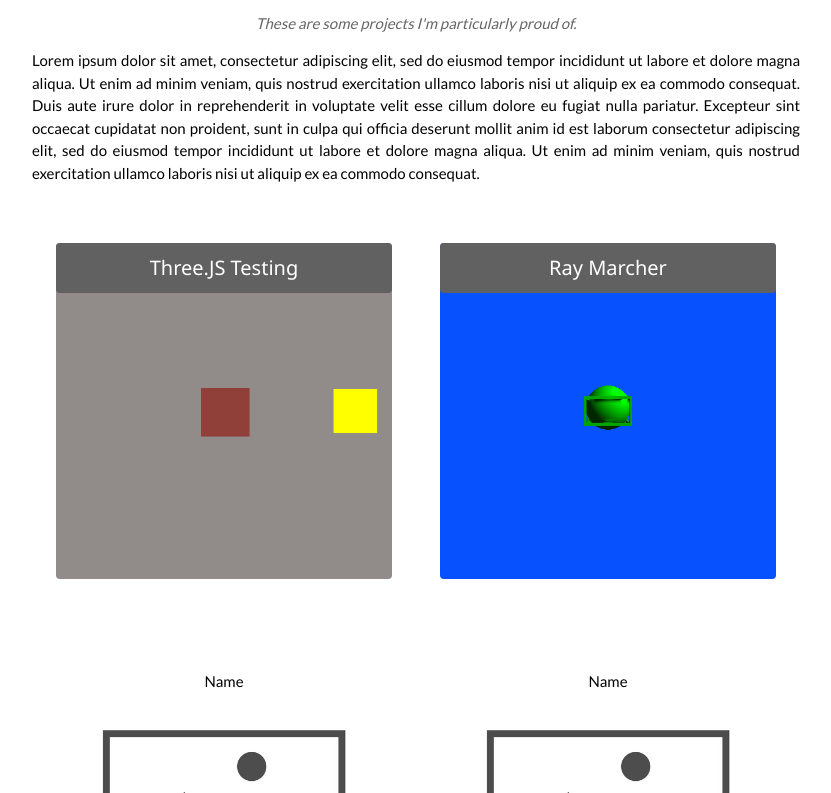
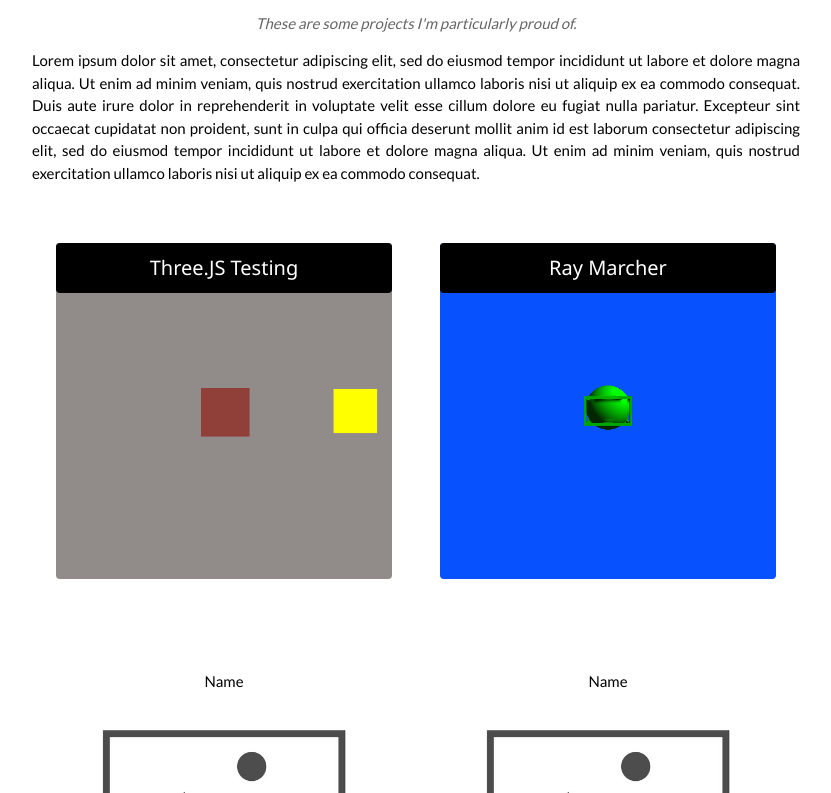
Before and after one commit to spencerhsbrown/spencerhsbrown.github.io, a website: page html/about.html in a window 1280 px wide. Shown: the part 1231-2024 px from the top of the page, without its empty margins (224-1055 px from the left). Drawn offline with nearby package versions, Linux system fonts and the light colour scheme.

Commit message:
changed text background on project images to black

```diff
--- a/html/about.html
+++ b/html/about.html
@@ -92,7 +92,7 @@ body {font-family: "Lato", sans-serif}
                 <a href="threeJS.html">
                     <img src="../Assets/ThreeJSThumbnail.png" class="w3-round w3-hover-shadow w3-image" alt="Random Name">
                 </a>
-                <div class="w3-display-topmiddle w3-container w3-dark-grey w3-padding-8" style="width:100%; border-radius:4px 4px">
+                <div class="w3-display-topmiddle w3-container w3-black w3-padding-8" style="width:100%; border-radius:4px 4px">
                 <h4>Three.JS Testing</h4>
                 </div>
             </div>
@@ -102,7 +102,7 @@ body {font-family: "Lato", sans-serif}
                 <a href="rayMarching.html">
                     <img src="../Assets/rayMarchingThumbnail.png" class="w3-round w3-hover-shadow w3-image" alt="Random Name">
                 </a>
-                <div class="w3-display-topmiddle w3-container w3-dark-grey w3-padding-8" style="width:100%; border-radius:4px 4px">
+                <div class="w3-display-topmiddle w3-container w3-black w3-padding-8" style="width:100%; border-radius:4px 4px">
                 <h4>Ray Marcher</h4>
                 </div>
             </div>
```
